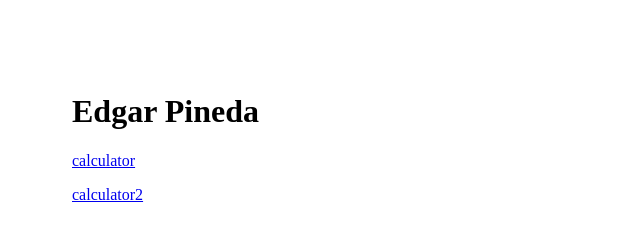
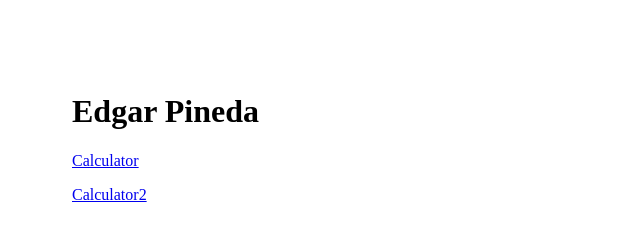
Before and after one commit to epined7/350, a plain HTML site: page index.html in a window 1280 px wide. Shown: the full height of the page, 0-640 px from the left. Drawn offline with Linux system fonts and the light colour scheme.

Commit message:
Update index.html

```diff
--- a/index.html
+++ b/index.html
@@ -15,7 +15,7 @@
 
 <body>
 	<h1> Edgar Pineda </h1>
-<p> <a href="Calculator.html" target="_blank">calculator</a></p>
-	<p> <a href="Calculator2.html">calculator2</a> </p>
+<p> <a href="Calculator.html" target="_blank">Calculator</a></p>
+	<p> <a href="Calculator2.html">Calculator2</a> </p>
 </body>
 </html>
```
